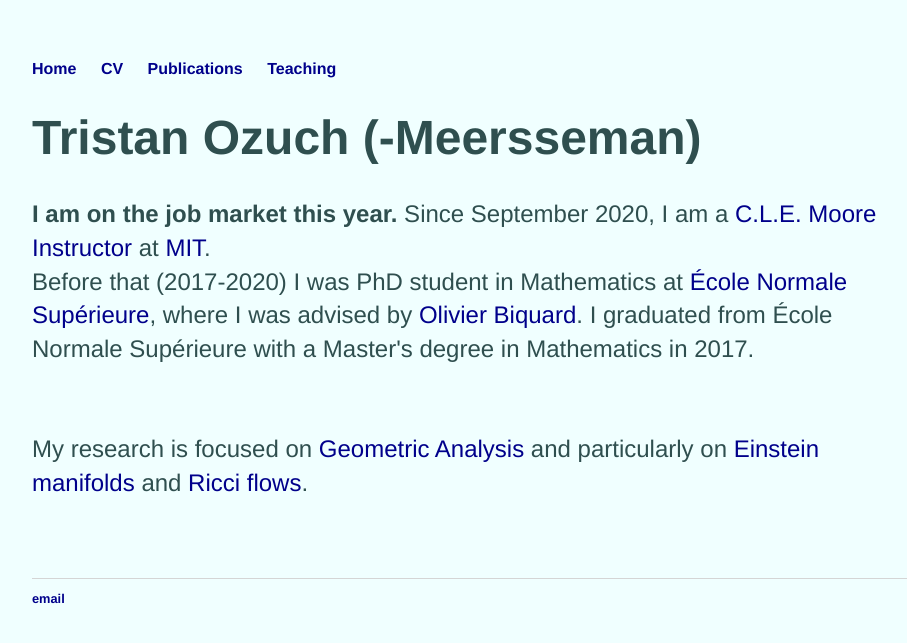
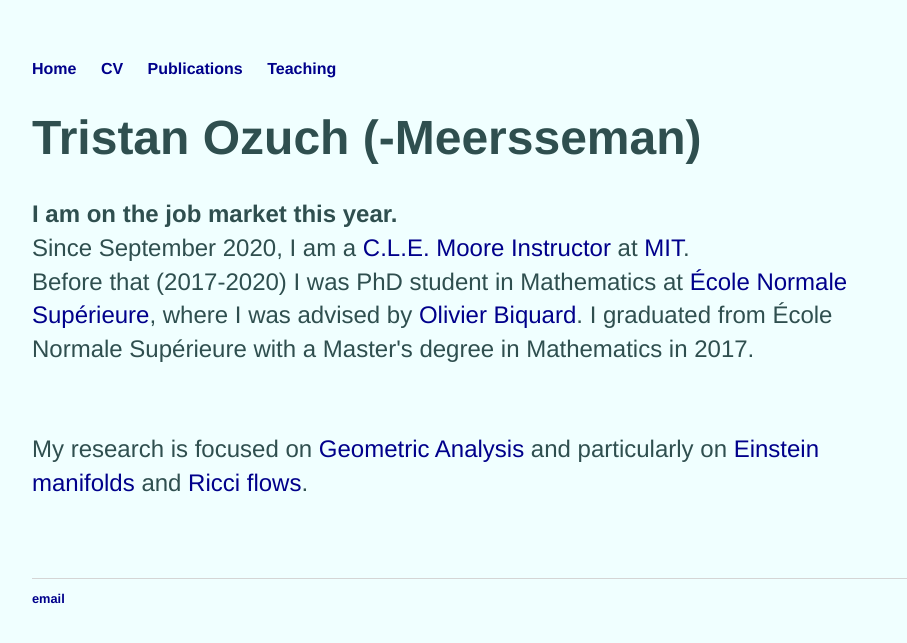
Before and after one commit to tristanozuch/tristanozuch.github.io, a Jekyll site: the page built from index.html, in a window 1280 px wide. Shown: the top 643 px of the page, without its empty margins (160-1067 px from the left). Built offline with Jekyll 4.4.1, drawn with Linux system fonts in a browser that asks for light colours.

```diff
--- a/index.html
+++ b/index.html
@@ -4,7 +4,8 @@ title: Tristan Ozuch
 ---
 <div class="blurb">
 	<h1>Tristan Ozuch (-Meersseman)</h1>
-				<p><b>I am on the job market this year.</b> Since September 2020, I am a <a href="http://math.mit.edu/directory/instructors.php">C.L.E. Moore Instructor</a> at <a href="http://math.mit.edu/research/index.php">MIT</a>.
+				<p><b>I am on the job market this year.</b>
+					<br/>Since September 2020, I am a <a href="http://math.mit.edu/directory/instructors.php">C.L.E. Moore Instructor</a> at <a href="http://math.mit.edu/research/index.php">MIT</a>.
 					<br/>Before that (2017-2020) I was PhD student in Mathematics at <a href="http://www.math.ens.fr/?lang=en">École Normale Supérieure</a>, where I was advised by <a href="https://www.math.ens.fr/~biquard/">Olivier Biquard</a>.
 					I graduated from École Normale Supérieure with a Master's degree in Mathematics in 2017.<br/>
 					<br/><br/> My research is focused on <a href="https://en.wikipedia.org/wiki/Geometric_analysis">Geometric Analysis</a> and particularly on <a href="https://en.wikipedia.org/wiki/Einstein_manifold">Einstein manifolds</a> and <a href="https://en.wikipedia.org/wiki/Ricci_flow">Ricci flows</a>. </p>
```
